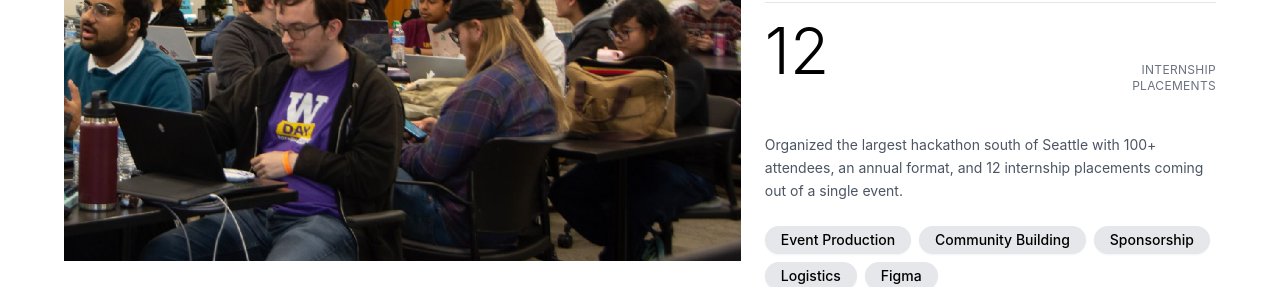
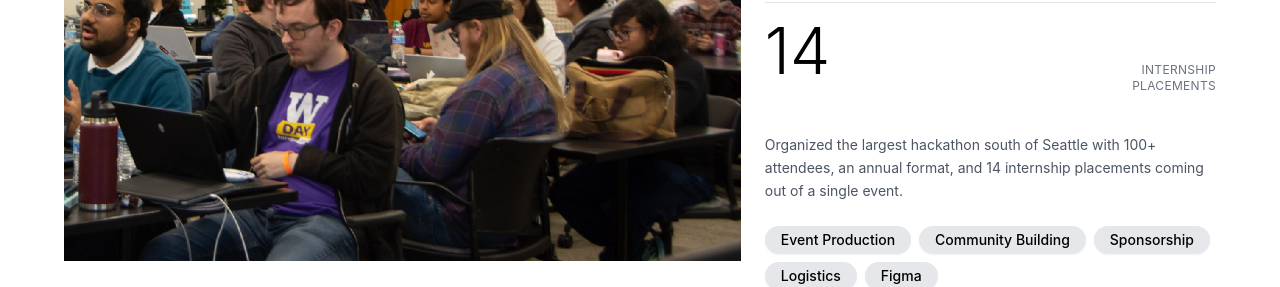
Before and after one commit to celestinryf/portfolio, a Next.js app in the folder client/: page / in a window 1280 px wide. Shown: the part 4840-5127 px from the top of the page. Built offline with nearby package versions, Linux system fonts and the light colour scheme.

Commit message:
Set internship placements to 14 everywhere (#6)

```diff
--- a/client/src/app/components/sections/ExperienceSection.tsx
+++ b/client/src/app/components/sections/ExperienceSection.tsx
@@ -160,7 +160,7 @@ function ProjectUHackathon() {
                 { value: "100+", label: "Attendees" },
                 { value: "#1",   label: "South of Seattle" },
                 { value: "2yr",  label: "UWT Contract" },
-                { value: "12",   label: "Internship Placements" },
+                { value: "14",   label: "Internship Placements" },
               ].map(({ value, label }) => (
                 <div key={label} className="flex items-baseline justify-between py-4">
                   <span
@@ -179,7 +179,7 @@ function ProjectUHackathon() {
             {/* Description */}
             <p className="text-gray-600 dark:text-gray-300 leading-relaxed text-sm">
               Organized the largest hackathon south of Seattle with 100+ attendees,
-              an annual format, and 12 internship placements coming
+              an annual format, and 14 internship placements coming
               out of a single event.
             </p>
 
```
